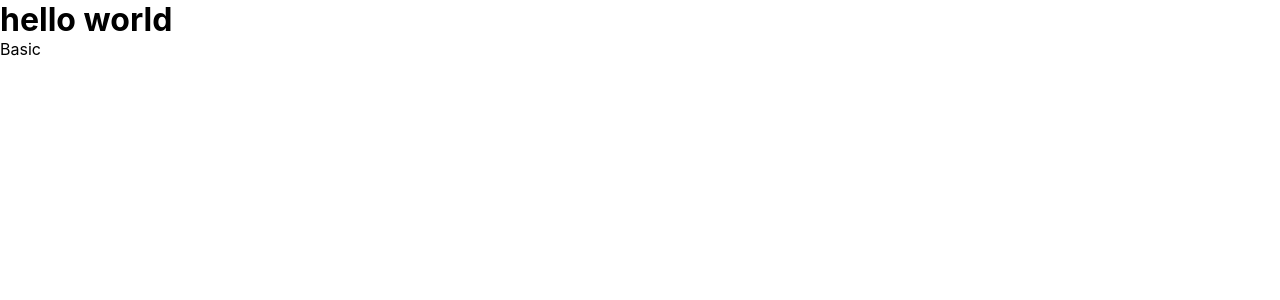
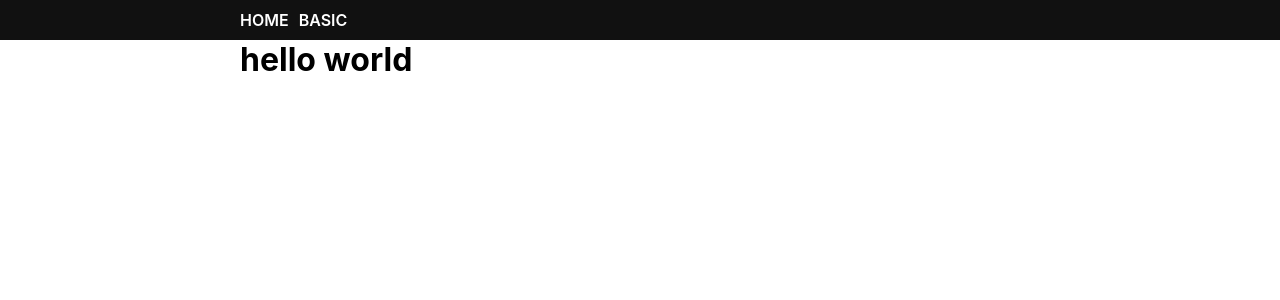
Before and after one commit to socratone/nextjs-example, a Next.js app: page / in a window 1280 px wide. Shown: the top 300 px of the page. Built offline with nearby package versions, Linux system fonts and the light colour scheme.

Commit message:
feat: Layout 컴포넌트 생성, 적용

```diff
--- /dev/null
+++ b/components/Layout.tsx
@@ -0,0 +1,48 @@
+import styled from 'styled-components';
+import Link from 'next/link';
+
+type LayoutProps = {
+  children: React.ReactNode;
+};
+
+const Layout = ({ children }: LayoutProps) => {
+  return (
+    <Container>
+      <Header>
+        <Nav>
+          <Link href="/">HOME</Link>
+          <Link href="/basic">BASIC</Link>
+        </Nav>
+      </Header>
+      <Main>{children}</Main>
+    </Container>
+  );
+};
+
+const Container = styled.div``;
+
+const Header = styled.header`
+  height: 40px;
+  background: #111;
+`;
+
+const Nav = styled.nav`
+  display: flex;
+  align-items: center;
+  max-width: 800px;
+  margin: 0 auto;
+  height: 100%;
+
+  a {
+    color: #fff;
+    font-weight: 600;
+    margin-right: 10px;
+  }
+`;
+
+const Main = styled.main`
+  max-width: 800px;
+  margin: 0 auto;
+`;
+
+export default Layout;
--- a/pages/_app.tsx
+++ b/pages/_app.tsx
@@ -1,8 +1,14 @@
-import '../styles/globals.css'
-import type { AppProps } from 'next/app'
+import '../styles/globals.css';
+import type { AppProps } from 'next/app';
+import Layout from '../components/Layout';
 
 function MyApp({ Component, pageProps }: AppProps) {
-  return <Component {...pageProps} />
+  return (
+    // Layout을 모든 페이지에 적용한다.
+    <Layout>
+      <Component {...pageProps} />
+    </Layout>
+  );
 }
 
-export default MyApp
+export default MyApp;
--- a/pages/index.tsx
+++ b/pages/index.tsx
@@ -11,7 +11,6 @@ const Home: NextPage = () => {
         <link rel="icon" href="/favicon.ico" />
       </Head>
       <h1>hello world</h1>
-      <Link href="/basic">Basic</Link>
     </div>
   );
 };
```
